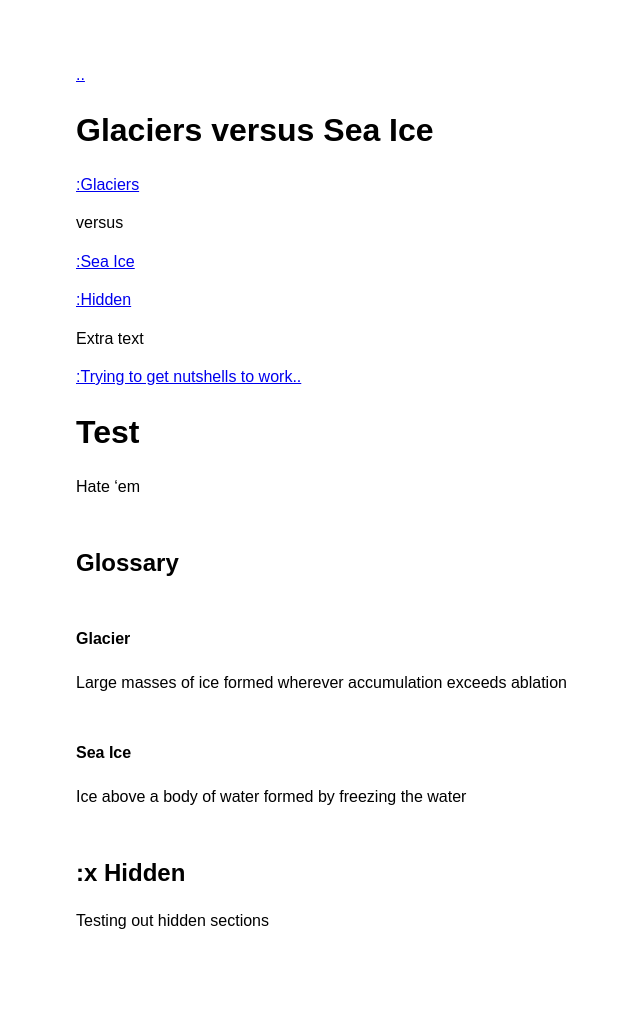
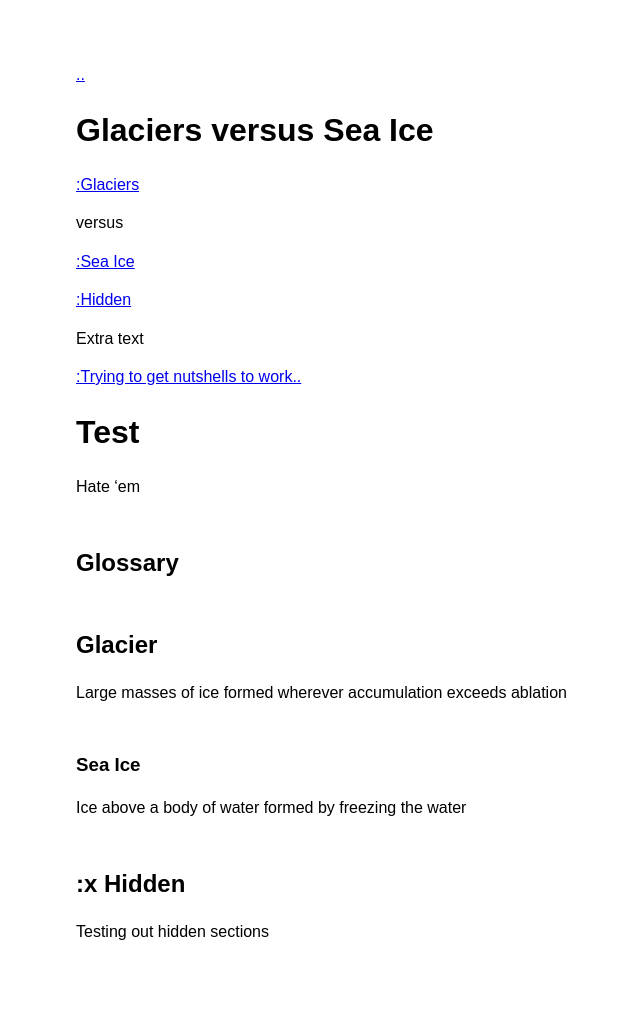
Before and after one commit to CocoaFlame/psychic-waffle, a Jekyll site: the page built from pages/GvSI.md, in a window 1280 px wide. Shown: the whole page, without its empty margins (244-884 px from the left). Built offline with Jekyll 4.4.1, drawn with Linux system fonts in a browser that asks for light colours.

```diff
--- a/_config.yml
+++ b/_config.yml
@@ -25,3 +25,6 @@ sass:
 plugins:
   - jekyll-feed
   - jekyll-seo-tag
+
+include:
+  - _pages
--- a/pages/GvSI.md
+++ b/pages/GvSI.md
@@ -19,10 +19,10 @@ Extra text
 Hate 'em
 
 ## Glossary
-#### Glacier
+## Glacier
 Large masses of ice formed wherever accumulation exceeds ablation
 
-#### Sea Ice
+### Sea Ice
 Ice above a body of water formed by freezing the water
 
 ## :x Hidden
```
Also changed, not shown: _pages/glossary.md (added, +6 -0 lines), index.md (+1 -0 lines).
